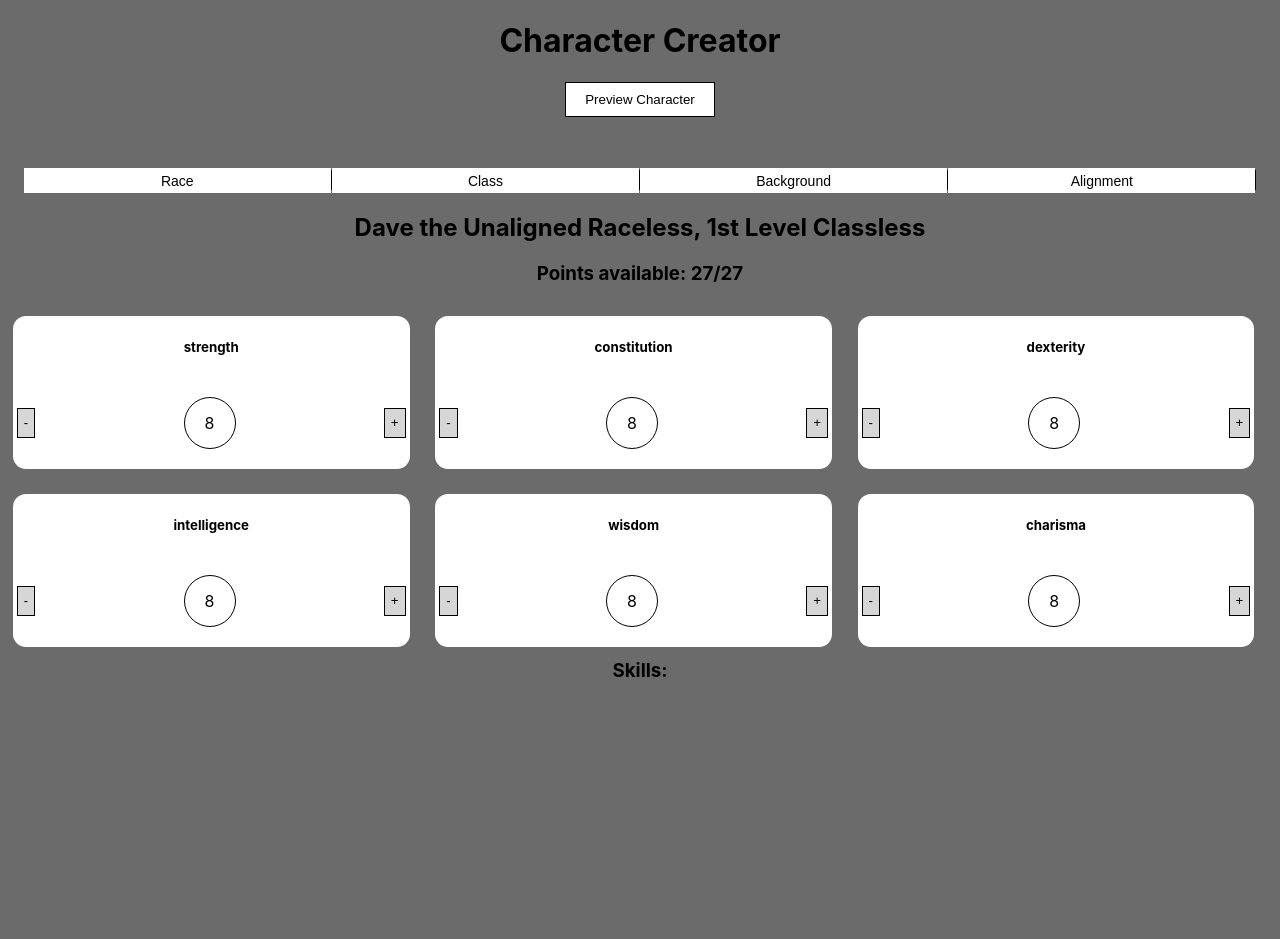
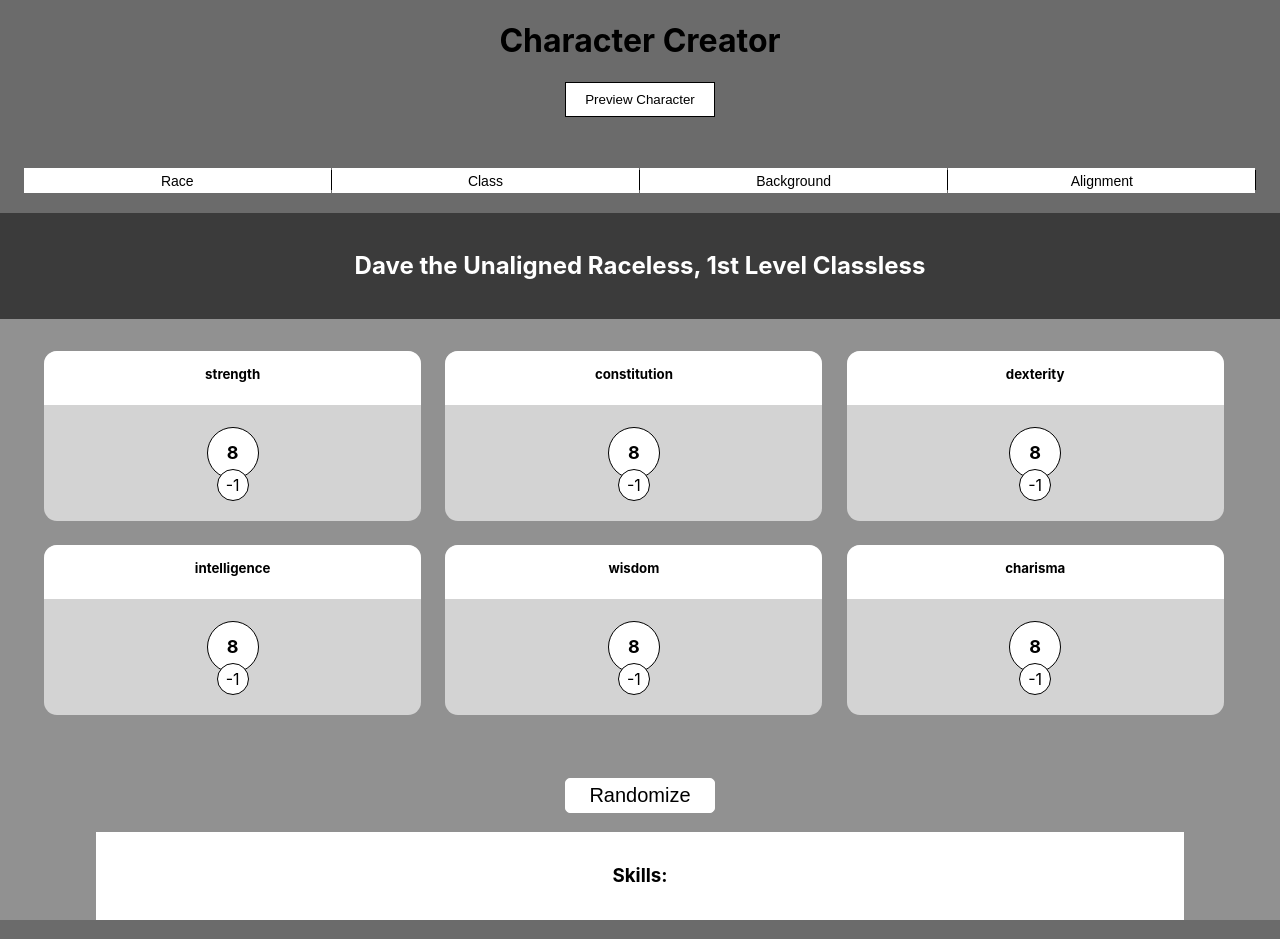
Before and after one commit to iantorrente/dd-player-tools, a React (Create React App) app: page /character-creation/character-preview in a window 1280 px wide. Before the commit the page ends 800 px from the top, so only its background shows below. Built offline with nearby package versions, Linux system fonts and the light colour scheme.

Commit message:
continue working on character preview and getting stat values and modifiers

```diff
--- a/src/Data/Backgrounds/GuildArtisan.js
+++ b/src/Data/Backgrounds/GuildArtisan.js
@@ -1,6 +1,6 @@
 const GUILDARTISAN = {
   name: 'Guild Artisan',
-  description: 'You are a member of an artisan\’s guild, skilled in a particular field and closely associated with other artisans. You are a well-established part of the mercantile world, freed by talent and wealth from the constraints of a feudal social order. You learned your skills as an apprentice to a master artisan, under the sponsorship of your guild, until you became a master in your own right.',
+  description: 'You are a member of an artisan’s guild, skilled in a particular field and closely associated with other artisans. You are a well-established part of the mercantile world, freed by talent and wealth from the constraints of a feudal social order. You learned your skills as an apprentice to a master artisan, under the sponsorship of your guild, until you became a master in your own right.',
   proficiencies: {
     skill: {
       choice: false,
--- a/src/Data/Backgrounds/Outlander.js
+++ b/src/Data/Backgrounds/Outlander.js
@@ -1,6 +1,6 @@
 const OUTLANDER = {
   name: 'Outlander',
-  description: 'You grew up in the wilds, far from civilization and the comforts of town and technology. You\’ve witnessed the migration of herds larger than forests, survived weather more extreme than any city-dweller could comprehend, and enjoyed the solitude of being the only thinking creature for miles in any direction. The wilds are in your blood, whether you were anomad, an explorer, a recluse, a hunter-gatherer, or even a marauder. Even in places where you don\’t know the specific features of the terrain, you know the ways of the wild.',
+  description: 'You grew up in the wilds, far from civilization and the comforts of town and technology. You’ve witnessed the migration of herds larger than forests, survived weather more extreme than any city-dweller could comprehend, and enjoyed the solitude of being the only thinking creature for miles in any direction. The wilds are in your blood, whether you were anomad, an explorer, a recluse, a hunter-gatherer, or even a marauder. Even in places where you don’t know the specific features of the terrain, you know the ways of the wild.',
   proficiencies: {
     skill: {
       choice: false,
--- a/src/Data/Backgrounds/Sage.js
+++ b/src/Data/Backgrounds/Sage.js
@@ -1,6 +1,6 @@
 const SAGE = {
   name: 'Sage',
-  description: 'You grew up in the wilds, far from civilization and the comforts of town and technology. You\’ve witnessed the migration of herds larger than forests, survived weather more extreme than any city-dweller could comprehend, and enjoyed the solitude of being the only thinking creature for miles in any direction. The wilds are in your blood, whether you were anomad, an explorer, a recluse, a hunter-gatherer, or even a marauder. Even in places where you don\’t know the specific features of the terrain, you know the ways of the wild.',
+  description: 'You spent years learning the lore of the multiverse. You scoured manuscripts, studied scrolls, and listened to the greatest experts on the subjects that interest you. Your efforts have made you a master in your fields of study.',
   proficiencies: {
     skill: {
       choice: false,
--- a/src/Data/Classes/Warlock.js
+++ b/src/Data/Classes/Warlock.js
@@ -1,5 +1,3 @@
-import { forStatement } from "@babel/types";
-
 const WARLOCK = {
   name: 'Warlock',
   classFeatures: {
--- a/src/Data/Classes/Wizard.js
+++ b/src/Data/Classes/Wizard.js
@@ -55,7 +55,7 @@ const WIZARD = {
           type: 'action',
           description: 'You have learned to regain some of your magical energy by studying your spellbook. Once per day when you finish a short rest, you can choose expended spell slots to recover. The spell slots can have a combined level that is equal to or less than half your wizard level (rounded up), and none of the slots can be 6th level or higher.',
           descriptionPoints: [
-            'For example, if you\’re a 4th-level wizard, you can recover up to two levels worth of spell slots.',
+            'For example, if you’re a 4th-level wizard, you can recover up to two levels worth of spell slots.',
             'You can recover either a 2nd-level spell slot or two 1st-level spell slots.'
           ],
         }
--- /dev/null
+++ b/src/Data/StatModifiers.js
@@ -0,0 +1,34 @@
+const STATMODIFIERS = {
+  1: { value: -5 },
+  2: { value: -4 },
+  3: { value: -4 },
+  4: { value: -3 },
+  5: { value: -3 },
+  6: { value: -2 },
+  7: { value: -2 },
+  8: { value: -1 },
+  9: { value: -1 },
+  10: { value: 0 },
+  11: { value: 0 },
+  12: { value: 1 },
+  13: { value: 1 },
+  14: { value: 2 },
+  15: { value: 2 },
+  16: { value: 3 },
+  17: { value: 3 },
+  18: { value: 4 },
+  19: { value: 4 },
+  20: { value: 5 },
+  21: { value: 5 },
+  22: { value: 6 },
+  23: { value: 6 },
+  24: { value: 7 },
+  25: { value: 7 },
+  26: { value: 8 },
+  27: { value: 8 },
+  28: { value: 9 },
+  29: { value: 9 },
+  230: { value: 10 },
+}
+
+export default STATMODIFIERS;
--- a/src/Modals/CharacterPreview.js
+++ b/src/Modals/CharacterPreview.js
@@ -33,13 +33,14 @@ class CharacterPreview extends Component {
   render() {
     return (
       <div className='character-preview'>
-        <h2>Dave the {this.getAlignment()} {this.getRace()}, 1st Level {this.getClass()}</h2>
+        <h2 className='character-preview-title'>Dave the {this.getAlignment()} {this.getRace()}, 1st Level {this.getClass()}</h2>
         <StatBlock
+          getRandomNumbers={this.props.getRandomNumbers}
           handleStatIncrease={this.props.handleStatIncrease}
           handleStatDecrease={this.props.handleStatDecrease}
           pc={this.props.pc}
         />
-        <SkillBlock />
+        <SkillBlock pc={this.props.pc}/>
       </div>
     )
   }
--- a/src/Modals/SkillBlock/SkillBlock.js
+++ b/src/Modals/SkillBlock/SkillBlock.js
@@ -1,11 +1,29 @@
 import React, { Component } from 'react';
 import SkillItem from './SkillItem.js';
+import Races from '../../Data/Races.js';
+import Classes from '../../Data/Classes.js';
 
 class SkillBlock extends Component {
+  getSkillModifier() {
+
+  }
+
+  getSkills() {
+    let skills = [];
+    if (this.props.pc.race) {
+      console.log(Races[this.props.pc.race]);
+    }
+
+    if (this.props.pc.class) {
+      console.log(Classes[this.props.pc.class]);
+    }
+  }
+
   render() {
     return (
       <div className='skill-block'>
         <h3>Skills:</h3>
+        {this.getSkills()}
       </div>
     )
   }
--- a/src/Modals/StatBlock/StatBlock.js
+++ b/src/Modals/StatBlock/StatBlock.js
@@ -5,7 +5,6 @@ class StatBlock extends Component {
   render() {
     return (
       <div className='stat-block'>
-        <h3>Points available: {this.props.pc.statPoints}/27</h3>
         <StatRow
           handleStatIncrease={this.props.handleStatIncrease}
           handleStatDecrease={this.props.handleStatDecrease}
@@ -17,6 +16,7 @@ class StatBlock extends Component {
           handleStatDecrease={this.props.handleStatDecrease}
           stats={['intelligence', 'wisdom', 'charisma']}
           pc={this.props.pc} />
+        <button className='randomize-stats-btn' onClick={this.props.getRandomNumbers}>Randomize</button>
       </div>
     )
   }
--- a/src/Modals/StatBlock/StatItem.js
+++ b/src/Modals/StatBlock/StatItem.js
@@ -1,30 +1,33 @@
 import React, { Component } from 'react';
 import Races from '../../Data/Races.js';
+import StatModifiers from '../../Data/StatModifiers.js';
 
 class StatItem extends Component {
+  findStatModifier() {
+    const statValue = this.findStatValue();
+    console.log(statValue);
+    const statModifier = StatModifiers[statValue].value;
+    console.log(`${statValue}: ${statModifier} Modifier`);
+    return statModifier;
+  }
+
   findStatValue() {
     const stat = this.props.stat;
-    const startingStatValue = this.props.pc.startingData[stat].initialValue;
-    const incrementedStat = this.props.pc.stats[stat];
-    let statValue = startingStatValue + incrementedStat;
+    let statValue = this.props.pc.stats[stat];
 
     if (Races[this.props.pc.race] && Races[this.props.pc.race].statModifiers[stat] !== undefined) {
       statValue += Races[this.props.pc.race].statModifiers[stat]
     }
     return statValue;
   }
+
   render() {
     return (
       <span className='stat-item'>
-        <h5>{this.props.stat}</h5>
+        <h5 className='stat-name'>{this.props.stat}</h5>
         <div className='stat-item-details'>
-          <button
-            className='stat-increment-btn'
-            onClick={() => this.props.handleStatDecrease(this.props.stat)}>-</button>
-          <p>{this.findStatValue()}</p>
-          <button
-            className='stat-increment-btn'
-            onClick={() => this.props.handleStatIncrease(this.props.stat)}>+</button>
+          <p className='stat-value'><b>{this.findStatValue()}</b></p>
+          <p className='stat-modifier'>{this.findStatModifier()}</p>
         </div>
       </span>
     )
--- a/src/Views/CharacterCreationView.js
+++ b/src/Views/CharacterCreationView.js
@@ -17,6 +17,7 @@ class CharacterCreationView extends Component {
     this.handleAlignmentSelection = this.handleAlignmentSelection.bind(this);
     this.handleStatIncrease = this.handleStatIncrease.bind(this);
     this.handleStatDecrease = this.handleStatDecrease.bind(this);
+    this.randomizeStats = this.randomizeStats.bind(this);
 
     this.state = {
       raceSelected: '',
@@ -24,25 +25,51 @@ class CharacterCreationView extends Component {
       backgroundSelected: '',
       alignmentSelected: '',
       playerCharacter: {
-        startingData: {
-          strength: {initialValue: 8},
-          constitution: {initialValue: 8},
-          dexterity: {initialValue: 8},
-          intelligence: {initialValue: 8},
-          wisdom: {initialValue: 8},
-          charisma: {initialValue: 8}
-        },
-        statPoints: 27,
         stats: {
-          strength: 0,
-          constitution: 0,
-          dexterity: 0,
-          intelligence: 0,
-          wisdom: 0,
-          charisma: 0
+          strength: 8,
+          constitution: 8,
+          dexterity: 8,
+          intelligence: 8,
+          wisdom: 8,
+          charisma: 8
         }
       }
     }
+  }
+
+  findLowestNumber(numArray) {
+    let numbersArray = numArray;
+    let lowestNum = Math.min(...numbersArray);
+    let lowestNumIndex = numbersArray.indexOf(lowestNum);
+    numbersArray.splice(lowestNumIndex, 1);
+    return numbersArray;
+  }
+
+  getRandomNumbers() {
+    let randomNum1 = Math.floor((Math.random() * 5) + 1);
+    let randomNum2 = Math.floor((Math.random() * 5) + 1);
+    let randomNum3 = Math.floor((Math.random() * 5) + 1);
+    let randomNum4 = Math.floor((Math.random() * 5) + 1);
+    let randomNumbers = this.findLowestNumber([randomNum1, randomNum2, randomNum3, randomNum4])
+    return randomNumbers;
+    //return the sum of the three remaining numbers
+  }
+
+  getRandomStatValue() {
+    let randomNumbers = this.getRandomNumbers();
+    let sum = randomNumbers.reduce((total, num) => {
+      return total + num
+    });
+    return sum;
+  }
+
+  randomizeStats() {
+    const stats = this.state.playerCharacter.stats;
+    let pc = this.state.playerCharacter;
+    Object.keys(stats).forEach((stat) => {
+      pc.stats[stat] = this.getRandomStatValue();
+      this.setState({ pc });
+    })
   }
 
   handleStatIncrease(stat) {
@@ -103,6 +130,7 @@ class CharacterCreationView extends Component {
           path='/character-creation/character-preview'
           render={(props) =>
             <CharacterPreview
+              getRandomNumbers={this.randomizeStats}
               handleStatIncrease={this.handleStatIncrease}
               handleStatDecrease={this.handleStatDecrease}
               pc={this.state.playerCharacter}
--- a/src/index.css
+++ b/src/index.css
@@ -181,48 +181,97 @@ code {
   text-align: left;
 }
 
+.character-preview {
+  background-color: rgb(145, 145, 145);
+}
+
+.character-preview-title {
+  background-color: rgb(59, 59, 59);
+  color: white;
+  padding: 3%;
+}
+
 .stat-block {
-  margin-right: auto;
-  margin-left: auto;
   width: 100%;
 }
 
 .stat-row {
-  width: 100%;
+  margin-right: auto;
+  margin-left: auto;
+  width: 95%;
 }
 
 .stat-item {
-  background-color: white;
+  background-color: rgb(211, 211, 211);
   border-radius: 13px;
   float: left;
   margin: 1%;
   width: 31%;
 }
 
-.stat-item-details p {
+.stat-name {
+  background-color: white;
+  border-radius: 13px 13px 0px 0px;
+  margin-top: 0px;
+  margin-bottom: 0px;
+  padding: 4%;
+  padding-bottom: 6%;
+}
+
+.stat-value {
+  background-color: white;
   border: 1px solid black;
   border-radius: 50% 50% 50% 50%;
+  font-size: 18px;
+  line-height: 50px;
   margin-right: auto;
   margin-left: auto;
+  margin-bottom: 0px;
   width: 50px;
   height: 50px;
 }
 
+.stat-modifier {
+  background-color: white;
+  border: 1px solid black;
+  border-radius: 50% 50% 50% 50%;
+  line-height: 30px;
+  margin-top: -10px;
+  width: 30px;
+  height: 30px;
+}
+
 .stat-item-details {
   display: flex;
+  flex-direction: column;
   justify-content: center;
   align-items: center;
   vertical-align: middle;
-  line-height: 50px;
   padding: 4px;
 }
 
-.stat-increment-btn {
-  background-color: rgb(214, 214, 214);
-  border: 1px solid black;
-  height: 30px;
+.randomize-stats-btn {
+  background-color: white;
+  border: 1px solid white;
+  border-radius: 5px;
+  font-size: 20px;
+  margin-top: 4%;
+  width: 150px;
+  height: 35px;
 }
 
-.stat-item-number {
-  align-items: center;
+.randomize-stats-btn:focus {
+  background-color: rgb(212, 212, 212);
+  cursor: pointer;
 }
+
+.skill-block {
+  margin-right: auto;
+  margin-left: auto;
+  width: 85%;
+}
+
+.skill-block h3 {
+  background-color: white;
+  padding: 3%;
+}
```
